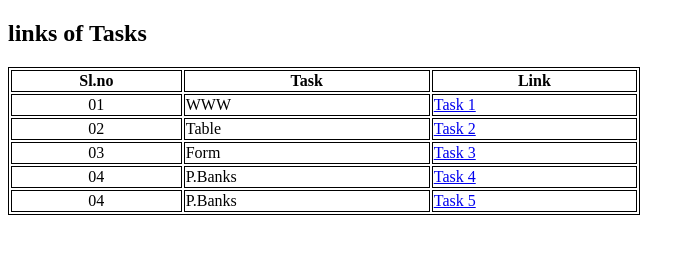
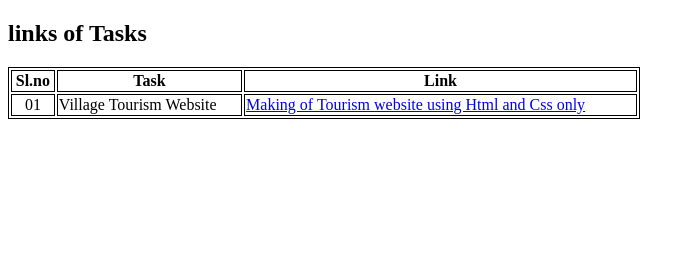
Before and after one commit to sudarshan5918/Sudarshan, a plain HTML site: page index.html in a window 1280 px wide. Shown: the whole page, without its empty margins (0-695 px from the left). Drawn offline with Linux system fonts and the light colour scheme.

Commit message:
Update index.html

```diff
--- a/index.html
+++ b/index.html
@@ -12,10 +12,7 @@ table {
 </style>
 </head>
 <body>
-
 <h2>links of Tasks </h2>
-
-
 <table>
   <tr>
     <th>Sl.no</th>
@@ -24,28 +21,8 @@ table {
   </tr>
   <tr>
     <td><center>01</center></td>
-    <td>WWW</td>
-    <td><a href="Task 1/task 1www.html">Task 1</a></td>
-  </tr>
-  <tr>
-    <td><center>02</center></td>
-    <td>Table</td>
-    <td><a href="Task 2/table task 2.html">Task 2</a></td>
-  </tr>
-  <tr>
-    <td><center>03</center></td>
-    <td>Form</td>
-    <td><a href="Task 3/form task 3.html">Task 3</a></td>
-  </tr>
-  <tr>
-    <td><center>04</center></td>
-    <td>P.Banks</td>
-    <td><a href="Task 4/Home.html">Task 4</a></td>
-  </tr>
-  <tr>
-    <td><center>04</center></td>
-    <td>P.Banks</td>
-    <td><a href="Task 4/Home.html">Task 5</a></td>
+    <td>Village Tourism Website</td>
+    <td><a href="sik.html">Making of Tourism website using Html and Css only</a></td>
   </tr>
 </table>
 
```
